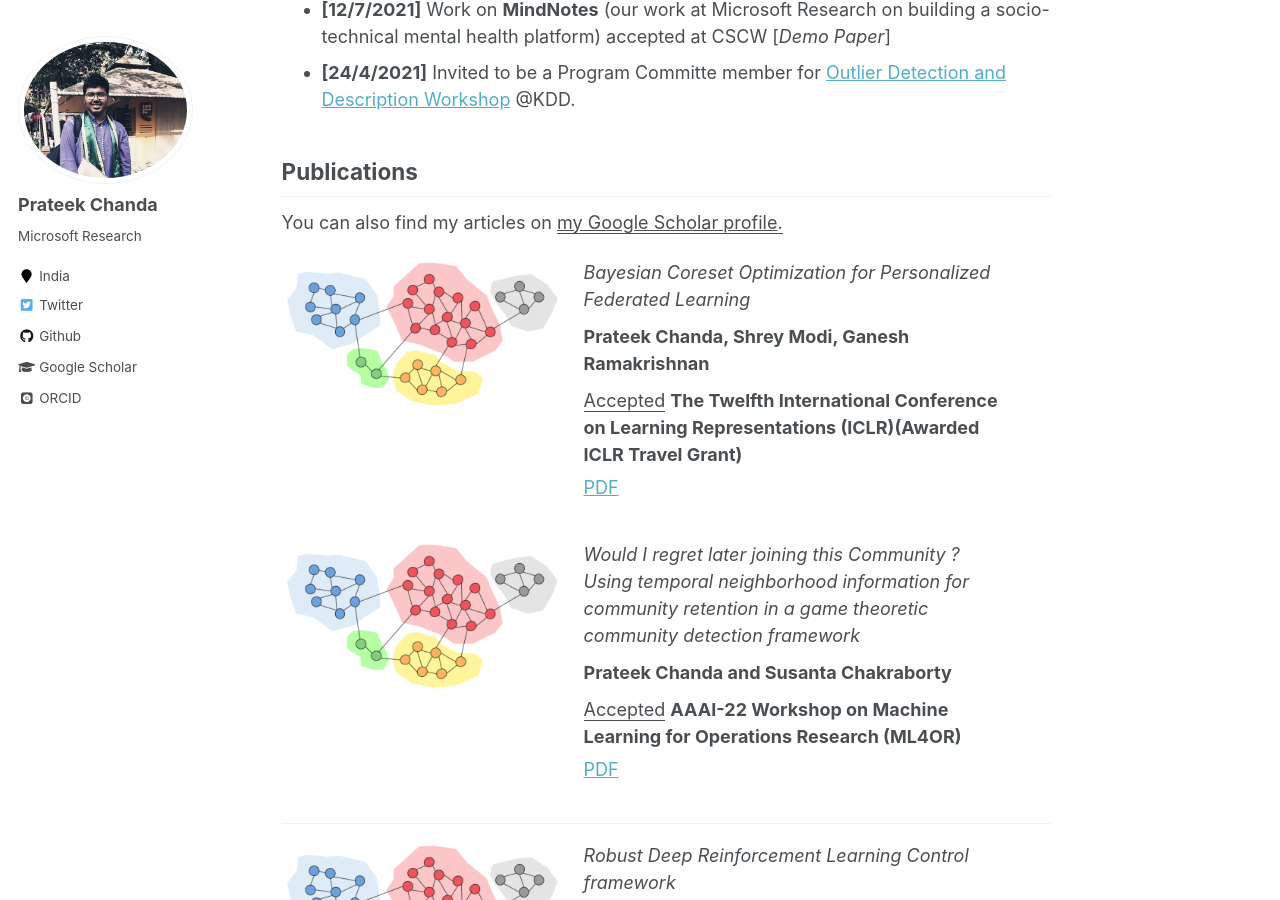
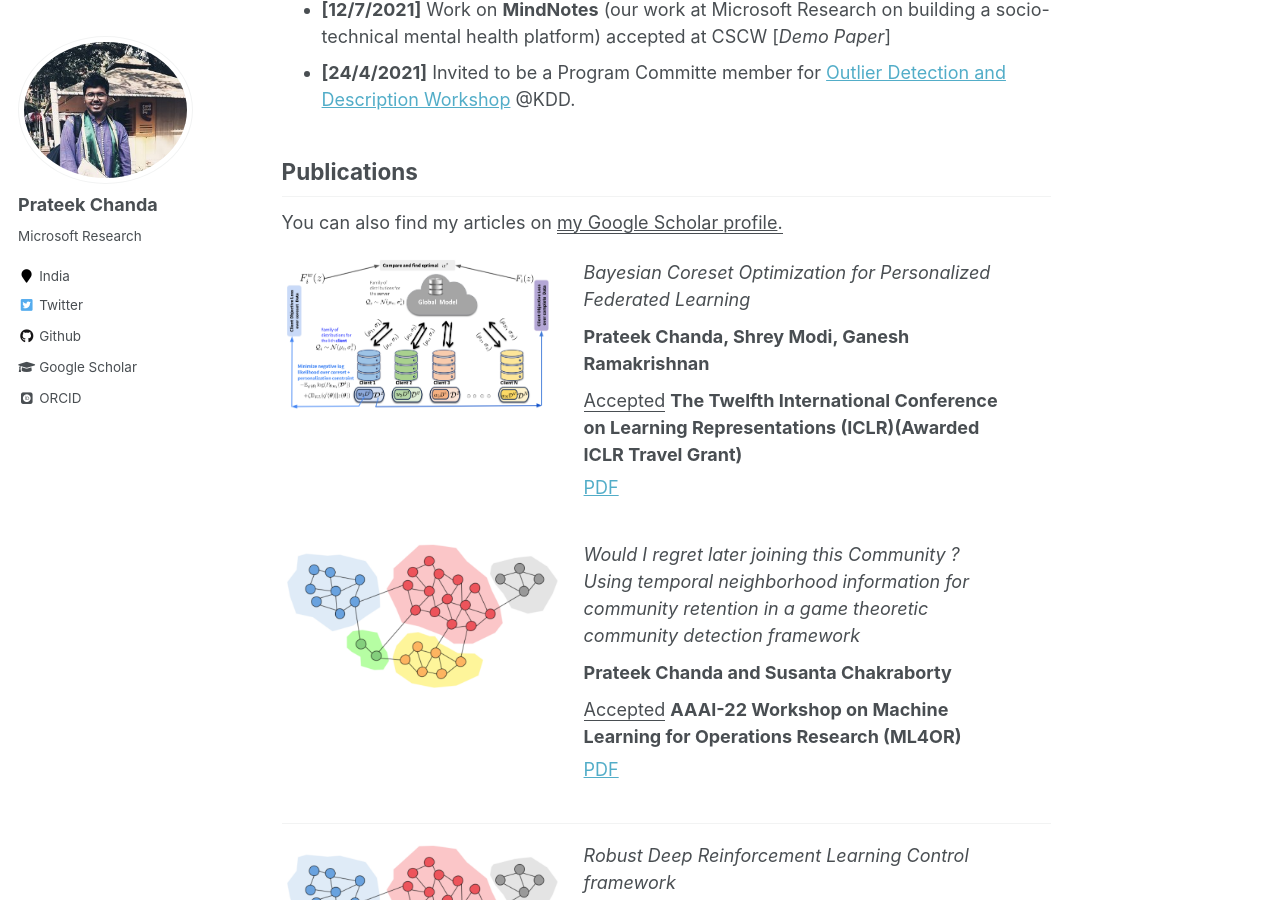
Before and after one commit to prateekiiest/prateekist.github.io, a Jekyll site: the page built from _pages/about.md, in a window 1280 px wide and 900 px high, scrolled down 1294 px. Built offline with Jekyll 4.4.1, drawn with Linux system fonts in a browser that asks for light colours; some web fonts are replaced.

Commit message:
Update about.md

```diff
--- a/_pages/about.md
+++ b/_pages/about.md
@@ -44,7 +44,7 @@ You can also find my articles on <u><a href="https://scholar.google.co.in/citati
 
 
 <div style="display: flex; flex-flow: row wrap; margin-bottom:40px">
-<img src="/images/community_detection_graph.png" alt="drawing" style="width: 280px; height: 150px;"/>
+<img src="/images/BCoreset.png" alt="drawing" style="width: 280px; height: 150px;"/>
 <div style="text-align: left; margin-left:22px; width: 420px">
 <div style="font-style: italic">Bayesian Coreset Optimization for Personalized Federated Learning
 </div><div style="margin-top : 10px"><b>Prateek Chanda, Shrey Modi, Ganesh Ramakrishnan</b></div>
```
